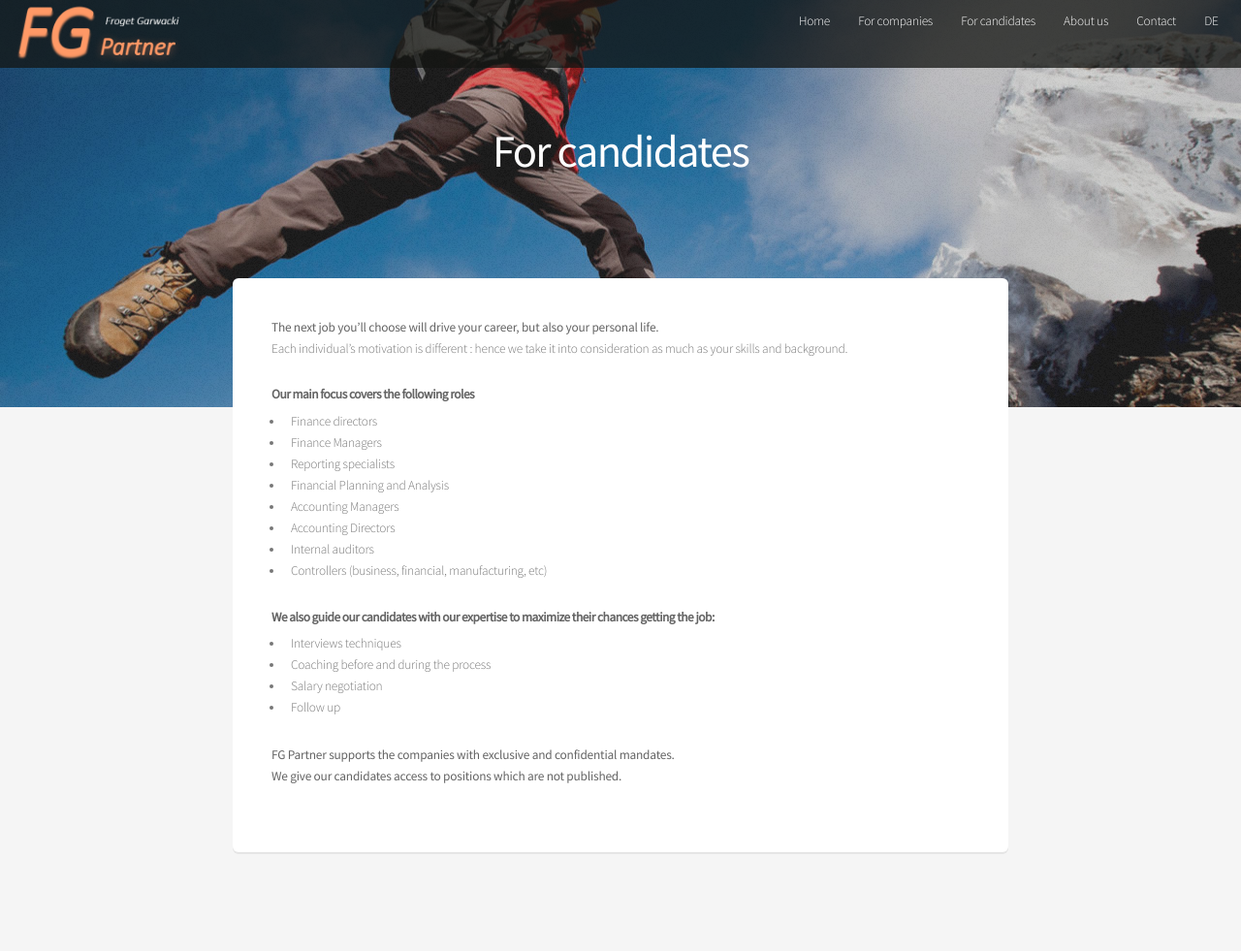
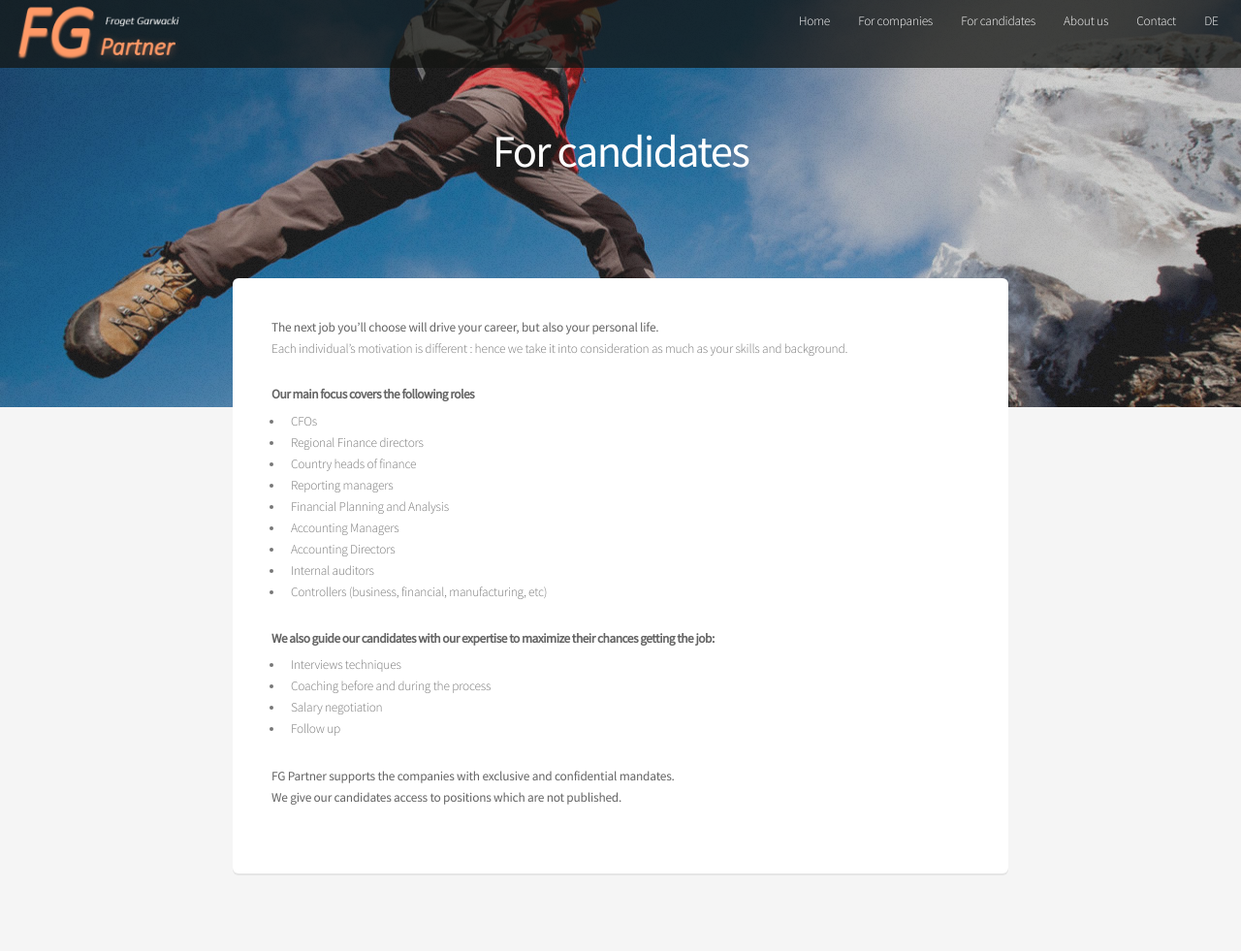
Before and after one commit to FGPartner/www, a Jekyll site: the page built from candidates.md, in a window 1280 px wide. Shown: the whole page at 97% size. Built offline with Jekyll 4.4.1, drawn with Linux system fonts in a browser that asks for light colours; our own code applies the rules of GitHub Pages for plain Markdown files; before the commit the page ends 959 px from its top, so only the background shows below that.

Commit message:
Update candidates.md

```diff
--- a/candidates.md
+++ b/candidates.md
@@ -8,9 +8,10 @@ Each individual's motivation is different : hence we take it into consideration
 
 ## Our main focus covers the following roles
 
-- Finance directors
-- Finance Managers
-- Reporting specialists
+- CFOs
+- Regional Finance directors
+- Country heads of finance
+- Reporting managers
 - Financial Planning and Analysis
 - Accounting Managers
 - Accounting Directors
```
